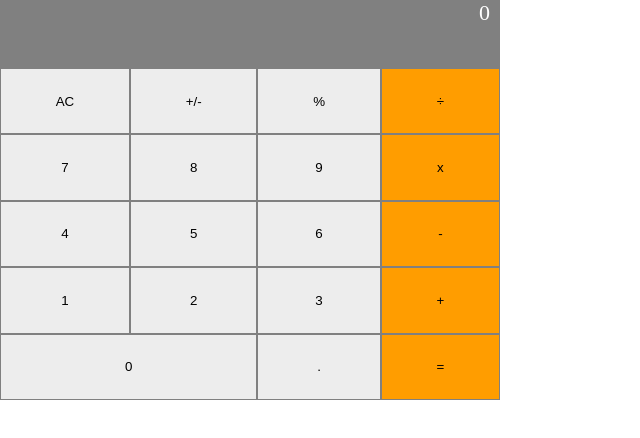
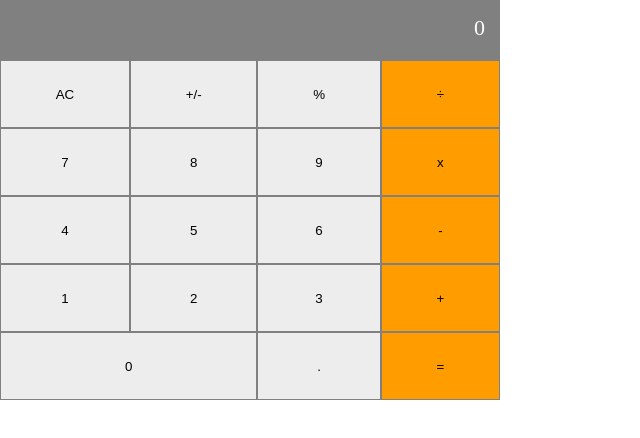
Before and after one commit to lucas-crodrigues/mathmagicians, a React (Create React App) app: page / in a window 1280 px wide. Shown: the top 438 px of the page, without its empty margins (0-640 px from the left). Built offline with nearby package versions, Linux system fonts and the light colour scheme.

Commit message:
Update CalculatorStyle.css

```diff
--- a/src/components/CalculatorStyle.css
+++ b/src/components/CalculatorStyle.css
@@ -12,19 +12,20 @@
 
 .output {
   width: 100%;
-  height: 17%;
+  height: 15%;
   text-align: end;
   font-size: 22px;
   padding-right: 10px;
   background-color: rgb(128, 128, 128);
   color: white;
+  padding: 15px;
 }
 
 .buttons {
   display: grid;
   grid-template-columns: auto auto auto auto;
   grid-template-rows: auto auto auto auto auto;
-  height: 83%;
+  height: 85%;
 }
 
 button {
```
